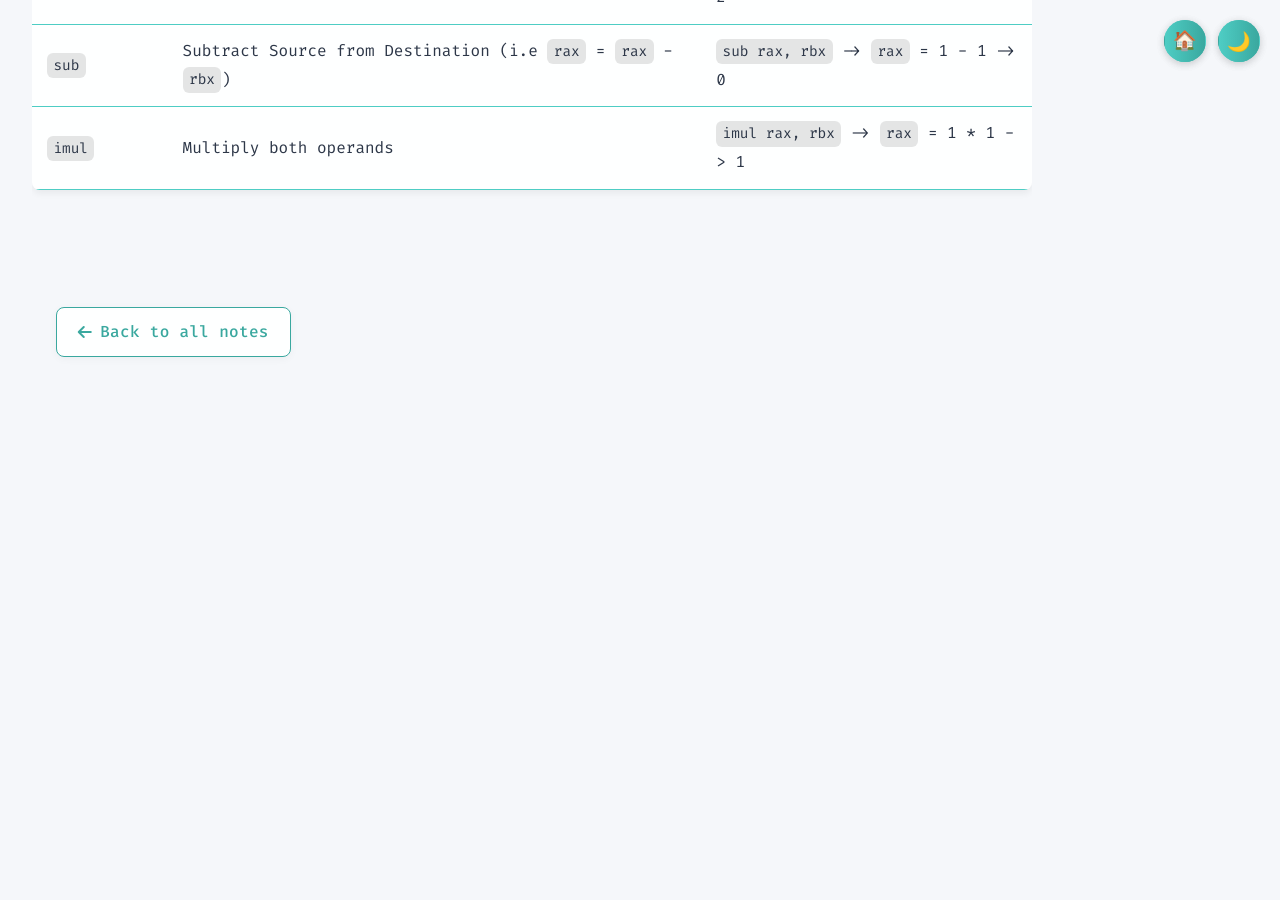
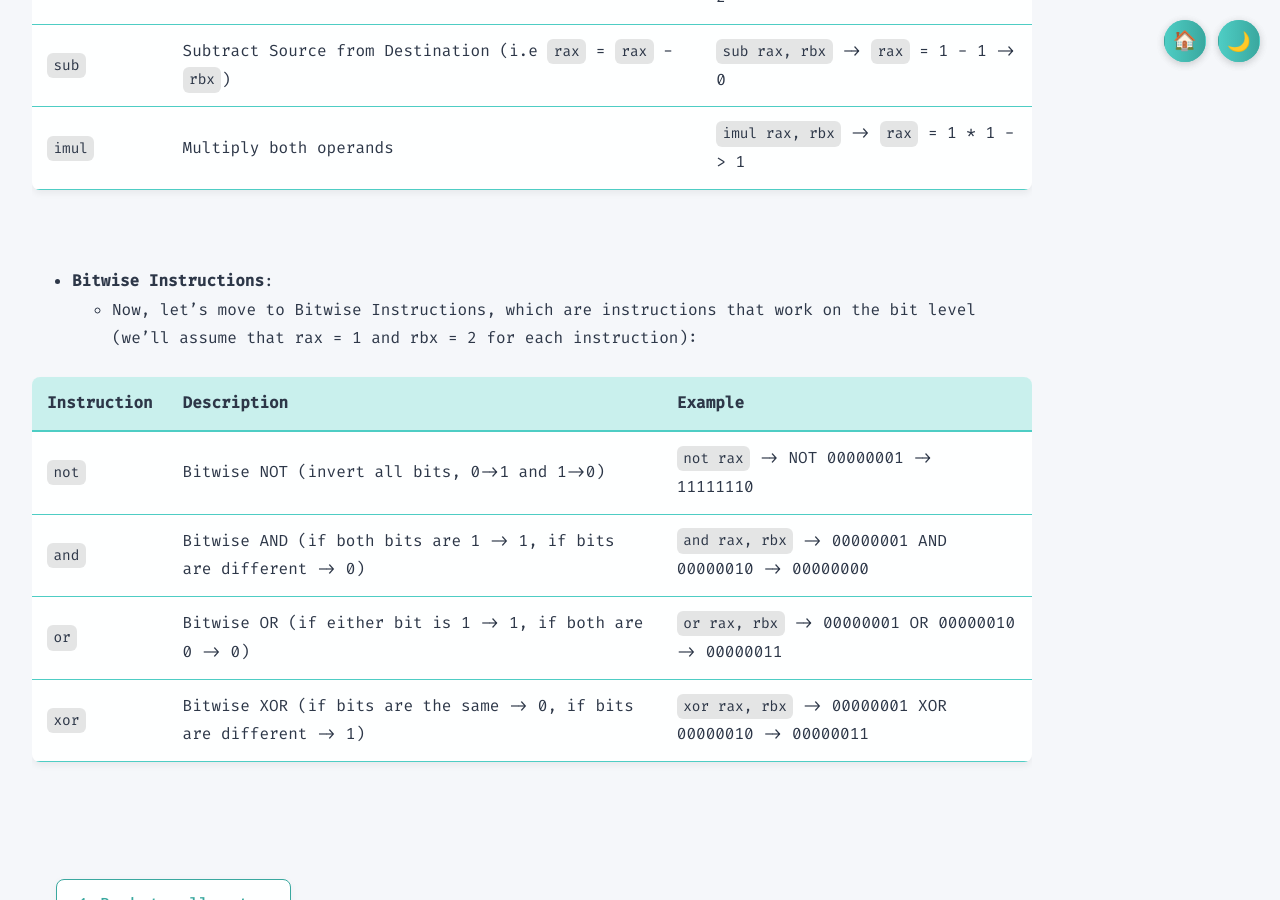
Before and after one commit to PathogenicKatt/PathogenicKatt.github.io, a Jekyll site: the page built from _notes/intro-to-assembly.md, in a window 1280 px wide and 900 px high, scrolled down 32839 px. Built offline with Jekyll 4.4.1, drawn with Linux system fonts in a browser that asks for light colours; before the commit the page ends 33244 px from its top, so only the background shows below that.

Commit message:
Update assembly notes

```diff
--- a/_notes/intro-to-assembly.md
+++ b/_notes/intro-to-assembly.md
@@ -923,3 +923,38 @@ nasm -f elf64 basic.s
 </tbody>
 </table>
 <br>
+
+- **Bitwise Instructions**:
+    - Now, let's move to Bitwise Instructions, which are instructions that work on the bit level (we'll assume that rax = 1 and rbx = 2 for each instruction):
+<table>
+<thead>
+    <tr>
+        <th>Instruction</th>
+        <th>Description</th>
+        <th>Example</th>
+    </tr>
+</thead>
+<tbody>
+    <tr>
+        <td><code>not</code></td>
+        <td>Bitwise NOT (invert all bits, 0->1 and 1->0)</td>
+        <td><code>not rax</code> -> NOT 00000001 -> 11111110</td>
+    </tr>
+    <tr>
+        <td><code>and</code></td>
+        <td>Bitwise AND (if both bits are 1 -> 1, if bits are different -> 0)</td>
+        <td><code>and rax, rbx</code> -> 00000001 AND 00000010 -> 00000000</td>
+    </tr>
+    <tr>
+        <td><code>or</code></td>
+        <td>Bitwise OR (if either bit is 1 -> 1, if both are 0 -> 0)</td>
+        <td><code>or rax, rbx</code> -> 00000001 OR 00000010 -> 00000011</td>
+    </tr>
+    <tr>
+        <td><code>xor</code></td>
+        <td>Bitwise XOR (if bits are the same -> 0, if bits are different -> 1)</td>
+        <td><code>xor rax, rbx</code> -> 00000001 XOR 00000010 -> 00000011</td>
+    </tr>
+</tbody>
+</table>
+<br>
```
